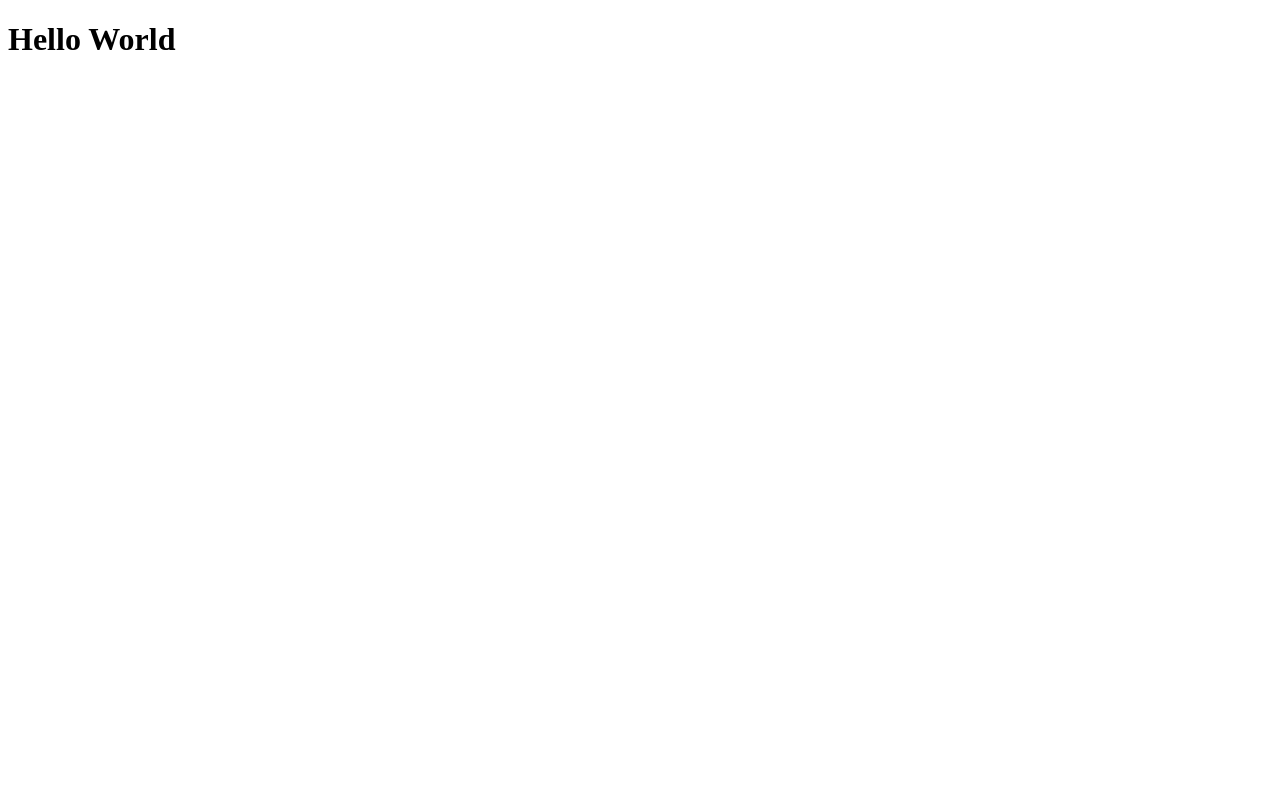
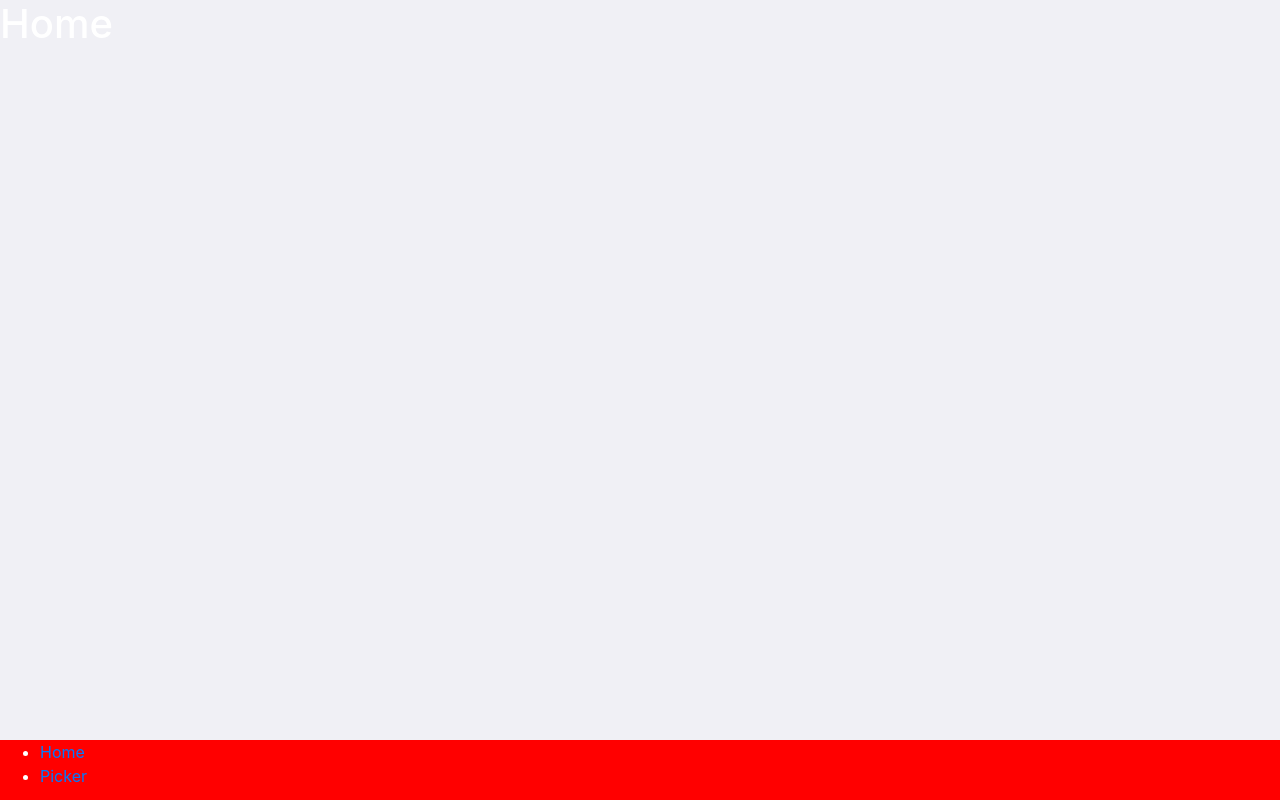
Before and after one commit to LuizPelegrini/restxplorer, a React (Create React App) app: page / in a window 1280 px wide. Built offline with nearby package versions, Linux system fonts and the light colour scheme.

Commit message:
Navigation between sections added

```diff
--- a/package.json
+++ b/package.json
@@ -11,8 +11,12 @@
     "@types/react": "^17.0.0",
     "@types/react-dom": "^17.0.0",
     "react": "^17.0.2",
+    "react-bootstrap": "^1.5.2",
     "react-dom": "^17.0.2",
+    "react-icons": "^4.2.0",
+    "react-router-dom": "^5.2.0",
     "react-scripts": "4.0.3",
+    "styled-components": "^5.2.3",
     "typescript": "^4.1.2",
     "web-vitals": "^1.0.1"
   },
@@ -35,6 +39,8 @@
     ]
   },
   "devDependencies": {
+    "@types/react-router-dom": "^5.1.7",
+    "@types/styled-components": "^5.1.9",
     "@typescript-eslint/eslint-plugin": "^4.20.0",
     "@typescript-eslint/parser": "^4.20.0",
     "eslint": "^7.23.0",
--- a/public/index.html
+++ b/public/index.html
@@ -5,6 +5,11 @@
     <meta name="viewport" content="width=device-width, initial-scale=1" />
     <meta name="theme-color" content="#000000" />
     <meta name="description" content="Web site created using ReactJS"/>
+    <link rel="stylesheet"
+          href="https://cdn.jsdelivr.net/npm/bootstrap@4.6.0/dist/css/bootstrap.min.css"
+          integrity="sha384-B0vP5xmATw1+K9KRQjQERJvTumQW0nPEzvF6L/Z6nronJ3oUOFUFpCjEUQouq2+l"
+          crossorigin="anonymous"
+    />
     <title>RestXplorer</title>
   </head>
   <body>
--- a/src/App.tsx
+++ b/src/App.tsx
@@ -1,7 +1,18 @@
 import React from 'react';
+import { BrowserRouter } from 'react-router-dom';
+
+import GlobalStyle from './styles/global';
+import Routes from './routes/index.routes';
+import BottomBar from './components/BottomBar';
 
 const App: React.FC = () => {
-  return <h1>Hello World</h1>;
+  return (
+    <BrowserRouter>
+      <Routes />
+      <BottomBar />
+      <GlobalStyle />
+    </BrowserRouter>
+  );
 };
 
 export default App;
--- /dev/null
+++ b/src/components/BottomBar/index.tsx
@@ -0,0 +1,21 @@
+import React from 'react';
+import { Link } from 'react-router-dom';
+
+import { Container } from './styles';
+
+const BottomBar: React.FC = () => {
+  return (
+    <Container>
+      <ul>
+        <li>
+          <Link to="/">Home</Link>
+        </li>
+        <li>
+          <Link to="/picker">Picker</Link>
+        </li>
+      </ul>
+    </Container>
+  );
+};
+
+export default BottomBar;
--- /dev/null
+++ b/src/components/BottomBar/styles.ts
@@ -0,0 +1,7 @@
+import styled from 'styled-components';
+
+export const Container = styled.div`
+  height: 60px;
+  width: 100%;
+  background-color: red;
+`;
--- /dev/null
+++ b/src/pages/Home/index.tsx
@@ -0,0 +1,13 @@
+import React from 'react';
+
+import { Container } from './styles';
+
+const Home: React.FC = () => {
+  return (
+    <Container>
+      <h1>Home</h1>
+    </Container>
+  );
+};
+
+export default Home;
--- /dev/null
+++ b/src/pages/Home/styles.ts
@@ -0,0 +1,5 @@
+import styled from 'styled-components';
+
+export const Container = styled.div`
+  flex: 1;
+`;
--- /dev/null
+++ b/src/pages/Picker/index.tsx
@@ -0,0 +1,13 @@
+import React from 'react';
+
+import { Container } from './styles';
+
+const Picker: React.FC = () => {
+  return (
+    <Container>
+      <h1>Picker</h1>
+    </Container>
+  );
+};
+
+export default Picker;
--- /dev/null
+++ b/src/pages/Picker/styles.ts
@@ -0,0 +1,5 @@
+import styled from 'styled-components';
+
+export const Container = styled.div`
+  flex: 1;
+`;
--- /dev/null
+++ b/src/routes/index.routes.tsx
@@ -0,0 +1,16 @@
+import React from 'react';
+import { Switch, Route } from 'react-router-dom';
+
+import Home from '../pages/Home';
+import Picker from '../pages/Picker';
+
+const Routes: React.FC = () => {
+  return (
+    <Switch>
+      <Route path="/" exact component={Home} />
+      <Route path="/picker" exact component={Picker} />
+    </Switch>
+  );
+};
+
+export default Routes;
--- /dev/null
+++ b/src/styles/global.ts
@@ -0,0 +1,18 @@
+import { createGlobalStyle } from 'styled-components';
+
+export default createGlobalStyle`
+  body{
+    background-color: #F0F0F5;
+    color: #FFF;
+    -webkit-font-smoothing: antialiased;
+  }
+
+  /* Display flex to push the bottom bar all the way to the bottom */
+  #root{
+    display: flex;
+    flex-direction: column;
+
+    width: 100vw;
+    height: 100vh;
+  }
+`;
```
Also changed, not shown: 1 other file (tests, documents, lock files or other folders).
